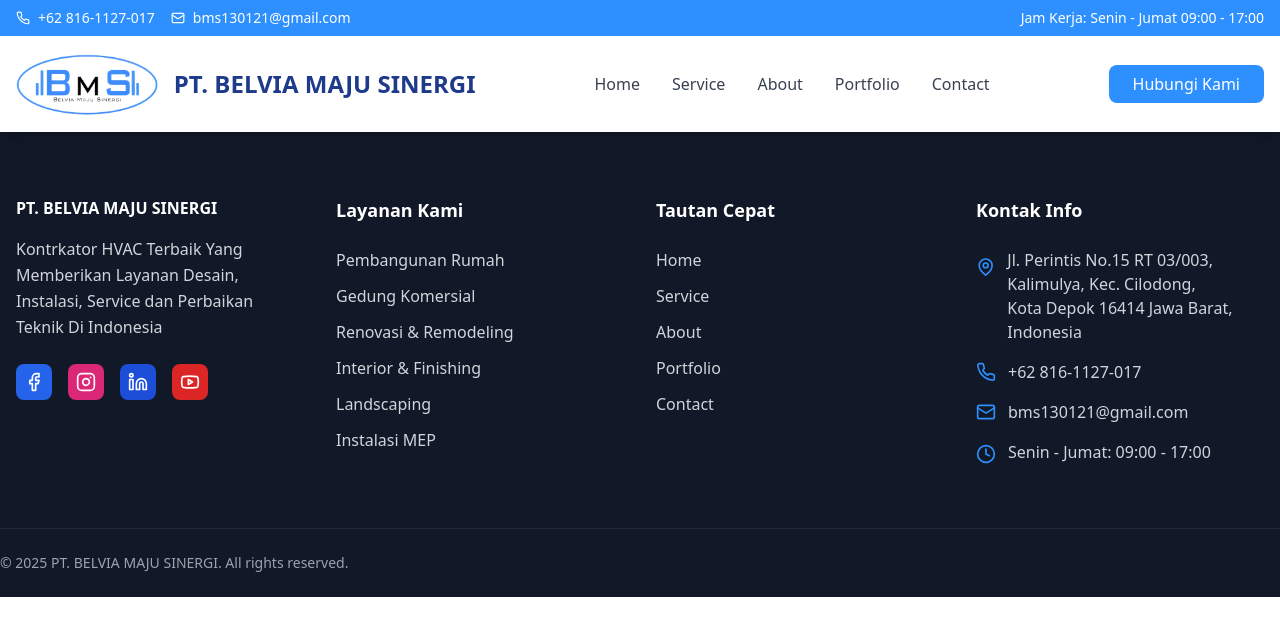
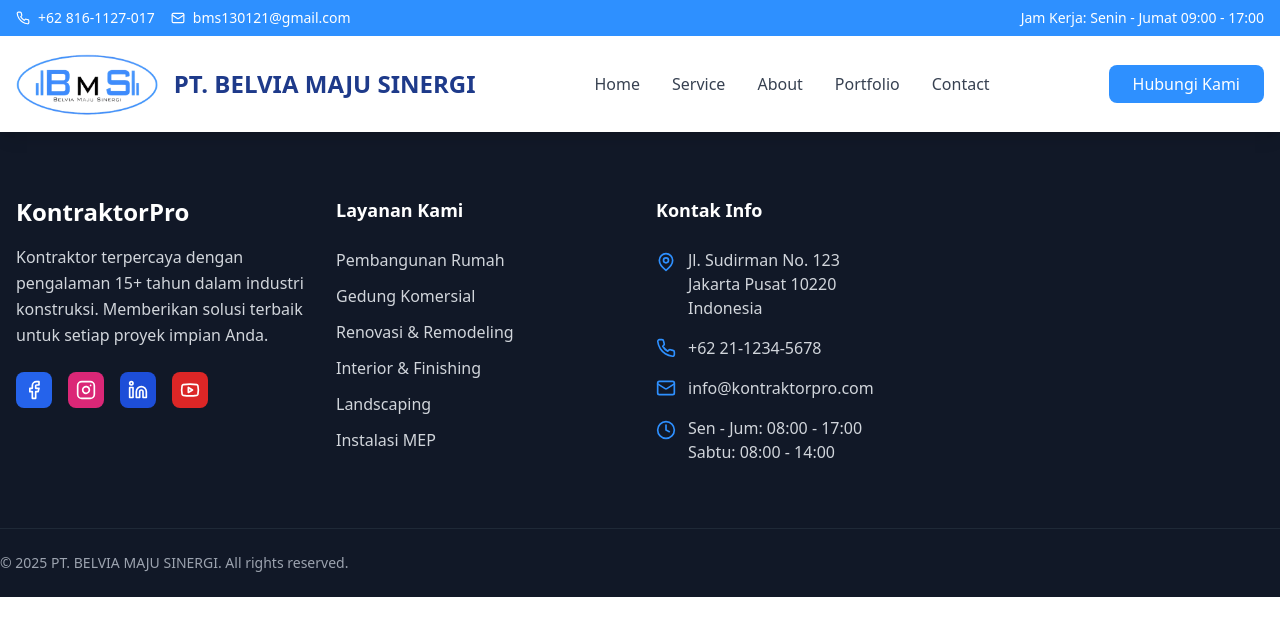
Before and after one commit to zararara07/project-bolt-BMS, a React (Vite) app in the folder project-bolt-BMS/project-bolt-sb1-juxlsaxt/project/: page /contact in a window 1280 px wide. Shown: the top 636 px of the page. Built offline with nearby package versions, Linux system fonts and the light colour scheme.

Commit message:
Update Footer.tsx

```diff
--- a/project-bolt-BMS/project-bolt-sb1-juxlsaxt/project/src/components/Footer.tsx
+++ b/project-bolt-BMS/project-bolt-sb1-juxlsaxt/project/src/components/Footer.tsx
@@ -1,4 +1,5 @@
 import React from 'react';
+import { Link } from 'react-router-dom';
 import { Phone, Mail, MapPin, Facebook, Instagram, Linkedin, Youtube, Clock } from 'lucide-react';
 
 const Footer = () => {
@@ -9,11 +10,12 @@ const Footer = () => {
           {/* Company Info */}
           <div className="space-y-6">
             <div>
-              <h3 className="text-1xl font-bold text-white mb-4">
-                PT. BELVIA MAJU SINERGI
+              <h3 className="text-2xl font-bold text-white mb-4">
+                KontraktorPro
               </h3>
               <p className="text-gray-300 leading-relaxed">
-              Kontrkator HVAC Terbaik Yang Memberikan Layanan Desain, Instalasi, Service dan Perbaikan Teknik Di Indonesia
+                Kontraktor terpercaya dengan pengalaman 15+ tahun dalam industri konstruksi.
+                Memberikan solusi terbaik untuk setiap proyek impian Anda.
               </p>
             </div>
             <div className="flex space-x-4">
@@ -36,68 +38,12 @@ const Footer = () => {
           <div>
             <h4 className="text-lg font-semibold mb-6">Layanan Kami</h4>
             <ul className="space-y-3">
-              <li>
-                <a href="#" className="text-gray-300 hover:text-[#2e90ff] transition-colors">
-                  Pembangunan Rumah
-                </a>
-              </li>
-              <li>
-                <a href="#" className="text-gray-300 hover:text-[#2e90ff] transition-colors">
-                  Gedung Komersial
-                </a>
-              </li>
-              <li>
-                <a href="#" className="text-gray-300 hover:text-[#2e90ff]transition-colors">
-                  Renovasi & Remodeling
-                </a>
-              </li>
-              <li>
-                <a href="#" className="text-gray-300 hover:text-[#2e90ff] transition-colors">
-                  Interior & Finishing
-                </a>
-              </li>
-              <li>
-                <a href="#" className="text-gray-300 hover:text-[#2e90ff] transition-colors">
-                  Landscaping
-                </a>
-              </li>
-              <li>
-                <a href="#" className="text-gray-300 hover:text-[#2e90ff] transition-colors">
-                  Instalasi MEP
-                </a>
-              </li>
-            </ul>
-          </div>
-
-          {/* Quick Links */}
-          <div>
-            <h4 className="text-lg font-semibold mb-6">Tautan Cepat</h4>
-            <ul className="space-y-3">
-              <li>
-                <a href="#beranda" className="text-gray-300 hover:text-[#2e90ff] transition-colors">
-                  Home
-                </a>
-              </li>
-              <li>
-                <a href="#layanan" className="text-gray-300 hover:text-[#2e90ff] transition-colors">
-                  Service
-                </a>
-              </li>
-              <li>
-                <a href="#tentang" className="text-gray-300 hover:text-[#2e90ff] transition-colors">
-                  About
-                </a>
-              </li>
-              <li>
-                <a href="#portfolio" className="text-gray-300 hover:text-[#2e90ff] transition-colors">
-                  Portfolio
-                </a>
-              </li>
-              <li>
-                <a href="#kontak" className="text-gray-300 hover:text-[#2e90ff] transition-colors">
-                  Contact
-                </a>
-              </li>
+              <li><a href="#" className="text-gray-300 hover:text-[#2e90ff] transition-colors">Pembangunan Rumah</a></li>
+              <li><a href="#" className="text-gray-300 hover:text-[#2e90ff] transition-colors">Gedung Komersial</a></li>
+              <li><a href="#" className="text-gray-300 hover:text-[#2e90ff] transition-colors">Renovasi & Remodeling</a></li>
+              <li><a href="#" className="text-gray-300 hover:text-[#2e90ff] transition-colors">Interior & Finishing</a></li>
+              <li><a href="#" className="text-gray-300 hover:text-[#2e90ff] transition-colors">Landscaping</a></li>
+              <li><a href="#" className="text-gray-300 hover:text-[#2e90ff] transition-colors">Instalasi MEP</a></li>
             </ul>
           </div>
 
@@ -106,33 +52,30 @@ const Footer = () => {
             <h4 className="text-lg font-semibold mb-6">Kontak Info</h4>
             <div className="space-y-4">
               <div className="flex items-start space-x-3">
-                <MapPin className="text-[#2e90ff] mt-1" size={30} />
-                <div>
-                  <p className="text-gray-300">
-                    Jl. Perintis No.15 RT 03/003, Kalimulya, Kec. Cilodong,<br />
-                    Kota Depok 16414 Jawa Barat, <br />
-                    Indonesia
-                  </p>
-                </div>
+                <MapPin className="text-[#2e90ff] mt-1" size={20} />
+                <p className="text-gray-300">
+                  Jl. Sudirman No. 123<br />
+                  Jakarta Pusat 10220<br />
+                  Indonesia
+                </p>
               </div>
 
               <div className="flex items-center space-x-3">
                 <Phone className="text-[#2e90ff]" size={20} />
-                <p className="text-gray-300">+62 816-1127-017</p>
+                <p className="text-gray-300">+62 21-1234-5678</p>
               </div>
 
               <div className="flex items-center space-x-3">
                 <Mail className="text-[#2e90ff]" size={20} />
-                <p className="text-gray-300">bms130121@gmail.com</p>
+                <p className="text-gray-300">info@kontraktorpro.com</p>
               </div>
 
               <div className="flex items-start space-x-3">
                 <Clock className="text-[#2e90ff] mt-1" size={20} />
-                <div>
-                  <p className="text-gray-300">
-                    Senin - Jumat: 09:00 - 17:00<br />
-                  </p>
-                </div>
+                <p className="text-gray-300">
+                  Sen - Jum: 08:00 - 17:00<br />
+                  Sabtu: 08:00 - 14:00
+                </p>
               </div>
             </div>
           </div>
@@ -147,15 +90,9 @@ const Footer = () => {
               © 2025 PT. BELVIA MAJU SINERGI. All rights reserved.
             </p>
             <div className="flex space-x-6 mt-4 md:mt-0">
-              <a href="#" className="text-gray-400 hover:text-[#2e90ff] text-sm transition-colors">
-
-              </a>
-              <a href="#" className="text-gray-400 hover:text-[#2e90ff]text-sm transition-colors">
-
-              </a>
-              <a href="#" className="text-gray-400 hover:text-[#2e90ff] text-sm transition-colors">
-
-              </a>
+              <a href="#" className="text-gray-400 hover:text-[#2e90ff] text-sm transition-colors"></a>
+              <a href="#" className="text-gray-400 hover:text-[#2e90ff] text-sm transition-colors"></a>
+              <a href="#" className="text-gray-400 hover:text-[#2e90ff] text-sm transition-colors"></a>
             </div>
           </div>
         </div>
```
